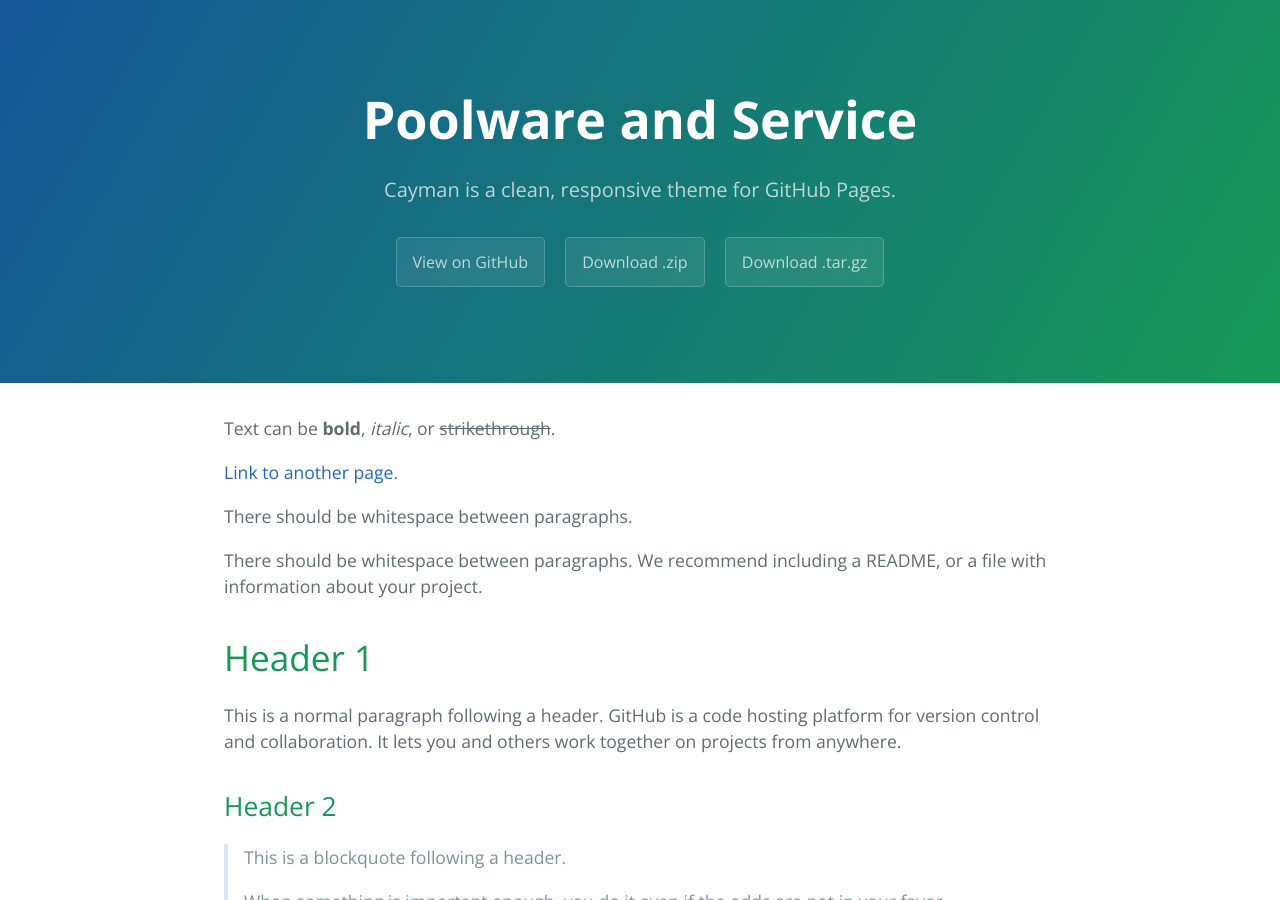
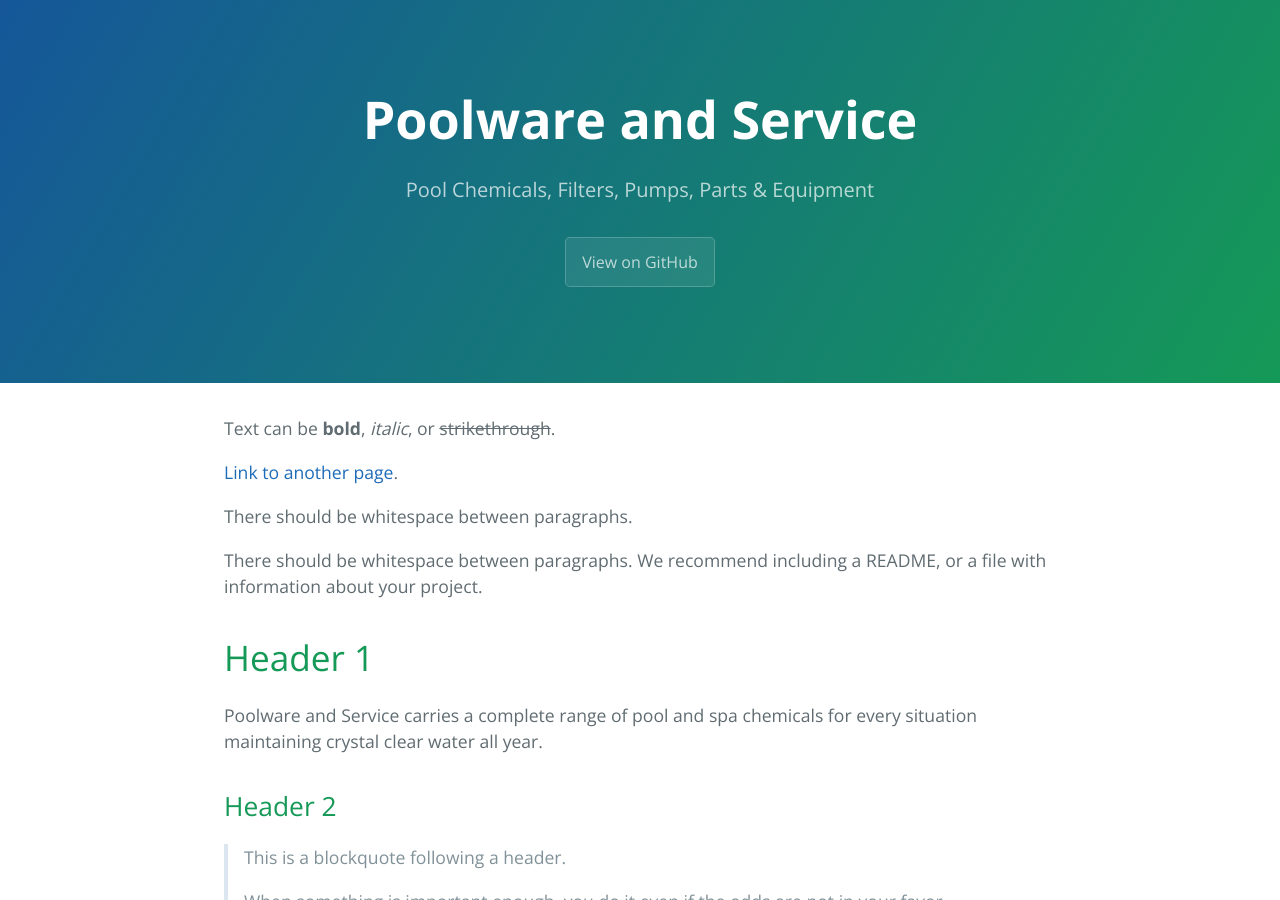
Before and after one commit to oosthuizenp/poolwareandservice, a Jekyll site: the page built from index.md, in a window 1280 px wide and 900 px high. Built offline with Jekyll 4.4.1, drawn with Linux system fonts in a browser that asks for light colours.

Commit message:
Just Testing

```diff
--- a/_config.yml
+++ b/_config.yml
@@ -1,5 +1,5 @@
 title: Poolware and Service
-description: Cayman is a clean, responsive theme for GitHub Pages.
-show_downloads: true
+description: Pool Chemicals, Filters, Pumps, Parts & Equipment
+show_downloads: false
 google_analytics:
 theme: jekyll-theme-cayman
--- a/index.md
+++ b/index.md
@@ -12,8 +12,7 @@ There should be whitespace between paragraphs. We recommend including a README,
 
 # Header 1
 
-This is a normal paragraph following a header. GitHub is a code hosting platform for version control and collaboration. It lets you and others work together on projects from anywhere.
-
+Poolware and Service carries a complete range of pool and spa chemicals for every situation maintaining crystal clear water all year.
 ## Header 2
 
 > This is a blockquote following a header.
```
Also changed, not shown: poolware_and_service_clear_pool - Copy.jpg (added), poolware_and_service_clear_pool.jpg (added), thumbnail(old).png (added), thumbnail.png.
